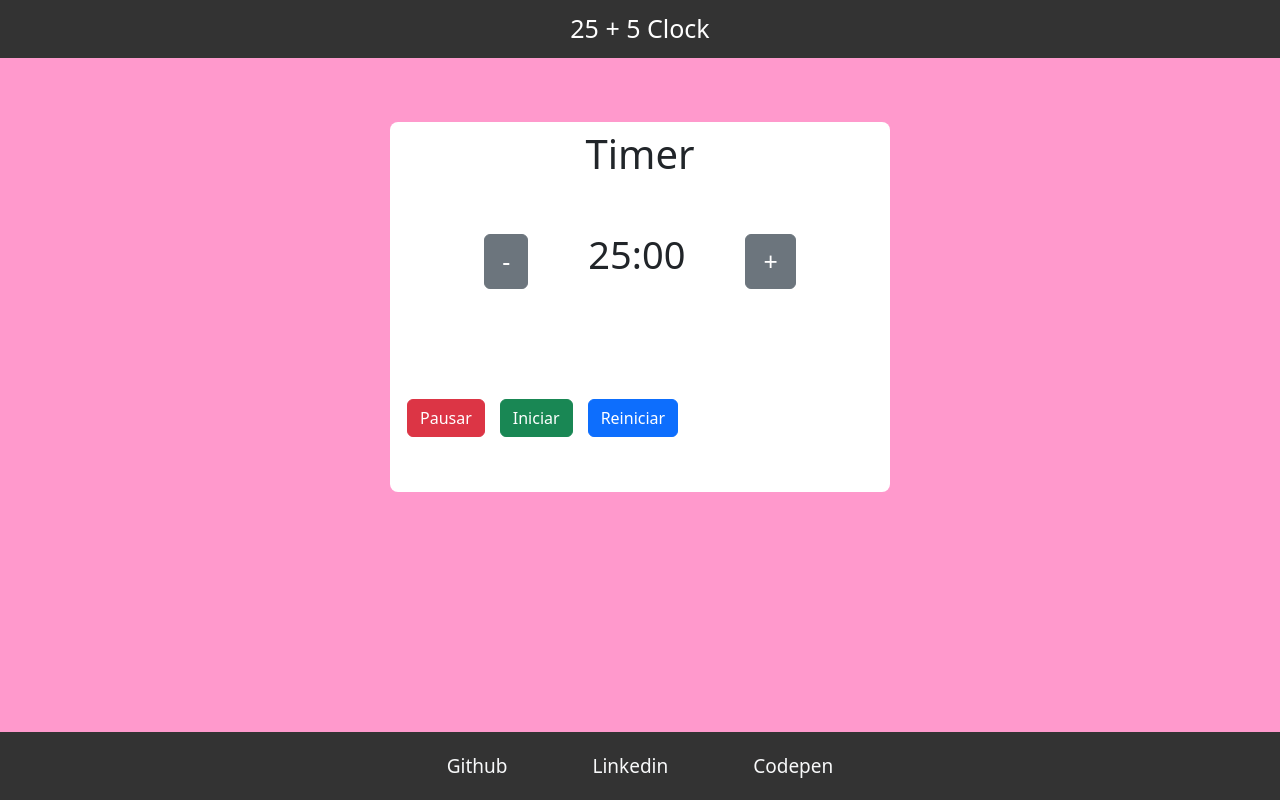
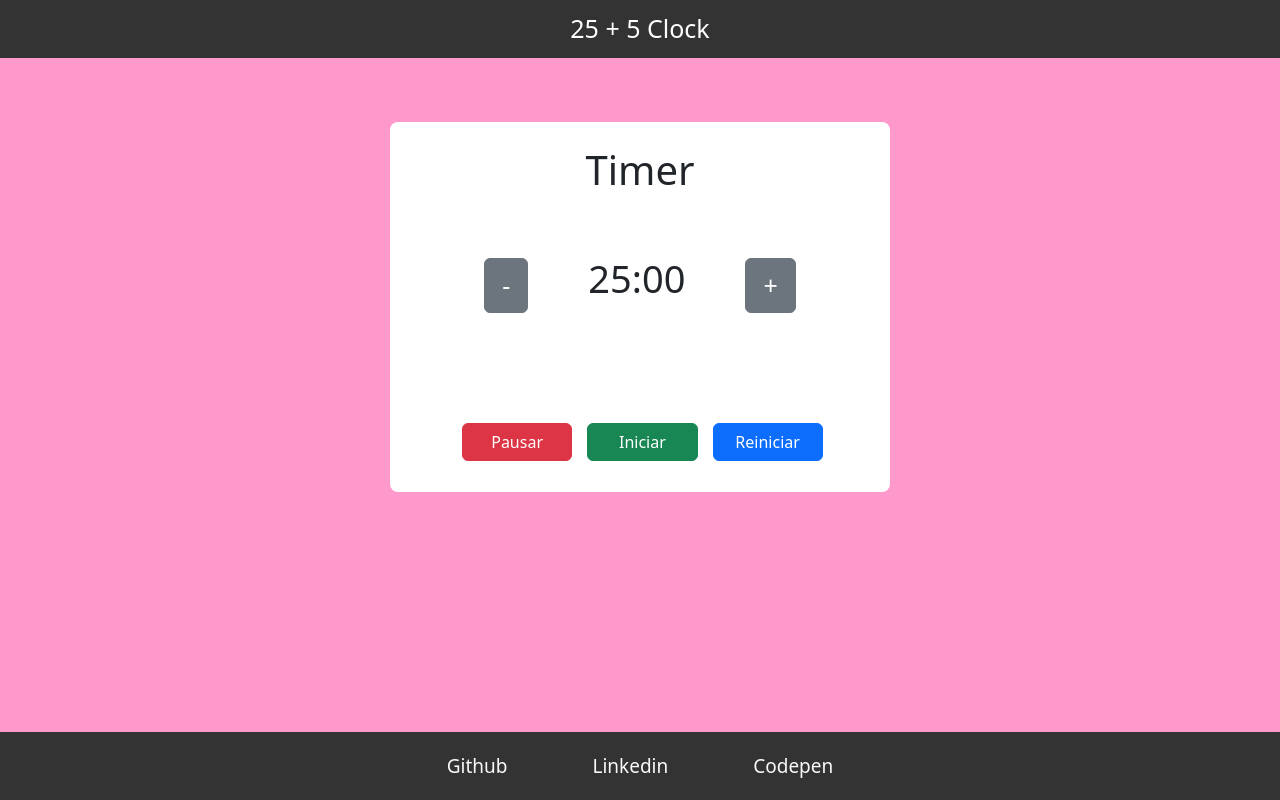
Before and after one commit to ygordeoliveira/pomodoro-Freecodecamp, a React (Create React App) app: page / in a window 1280 px wide. Built offline with nearby package versions, Linux system fonts and the light colour scheme.

Commit message:
Make some adjustments to the PomodoroApp component
When the pomodoro is restarted, make sure it doesn't go back to 25 minutes, but rather that it restarts at the time the user set it to start and
remove isPaused, pomodoroMinutes, breakMinutes elements from array destructuring inside render method

```diff
--- a/src/App.js
+++ b/src/App.js
@@ -42,7 +42,7 @@ class PomodoroApp extends Component {
     };
 
     handleRestart = () => {
-        this.setState({ minutes: 25, seconds: 0, isPaused: true });
+        this.setState({ minutes: this.state.minutes + 1, seconds: 0, isPaused: true });
     };
 
     handleIncreaseTime = () => {
@@ -58,18 +58,20 @@ class PomodoroApp extends Component {
     };
 
     render() {
-        const { minutes, seconds, isPaused, pomodoroMinutes, breakMinutes } = this.state;
+        const { minutes, seconds} = this.state;
         return (
-            <div>
+            <div className='py-3'>
                 <h1 class="text-center mb-5">Timer</h1>
-                <div className="timer text-center fs-3">
+                <div className="timer text-center fs-3 pt-2">
                     <button onClick={this.handleDecreaseTime} className="btn btn-secondary btn-adjust">-</button>
                     <span className="minutes">{`${minutes.toString().padStart(2, '0')}:${seconds.toString().padStart(2, '0')}`}</span>
                     <button onClick={this.handleIncreaseTime} className="btn btn-secondary btn-adjust">+</button>
                 </div>
-                <button class="btn btn-danger" onClick={this.handlePause}>Pausar</button>
-                <button class="btn btn-success" onClick={this.handleStart}>Iniciar</button>
-                <button class="btn btn-primary" onClick={this.handleRestart}>Reiniciar</button>
+                <div className="buttons">
+                    <button class="btn btn-danger w-25" onClick={this.handlePause}>Pausar</button>
+                    <button class="btn btn-success w-25" onClick={this.handleStart}>Iniciar</button>
+                    <button class="btn btn-primary w-25" onClick={this.handleRestart}>Reiniciar</button>
+                </div>
             </div>
         );
     }
```
